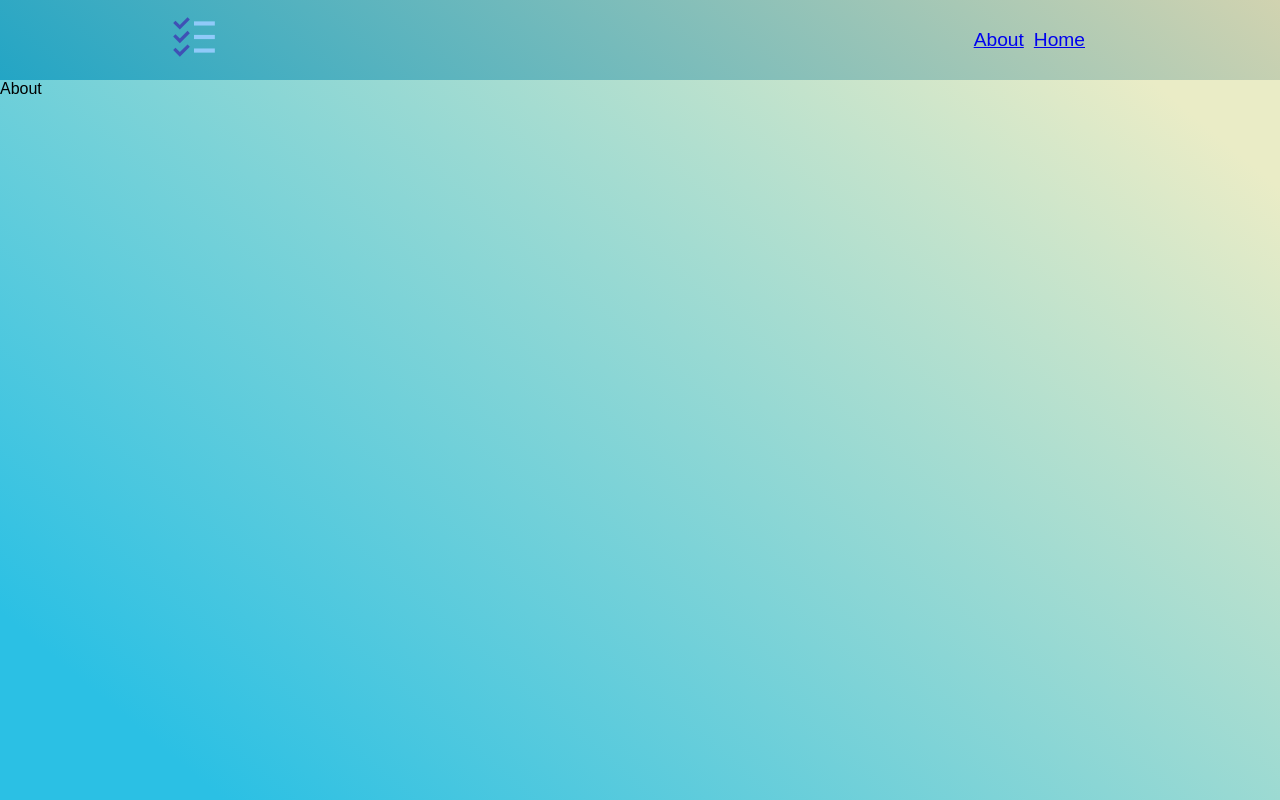
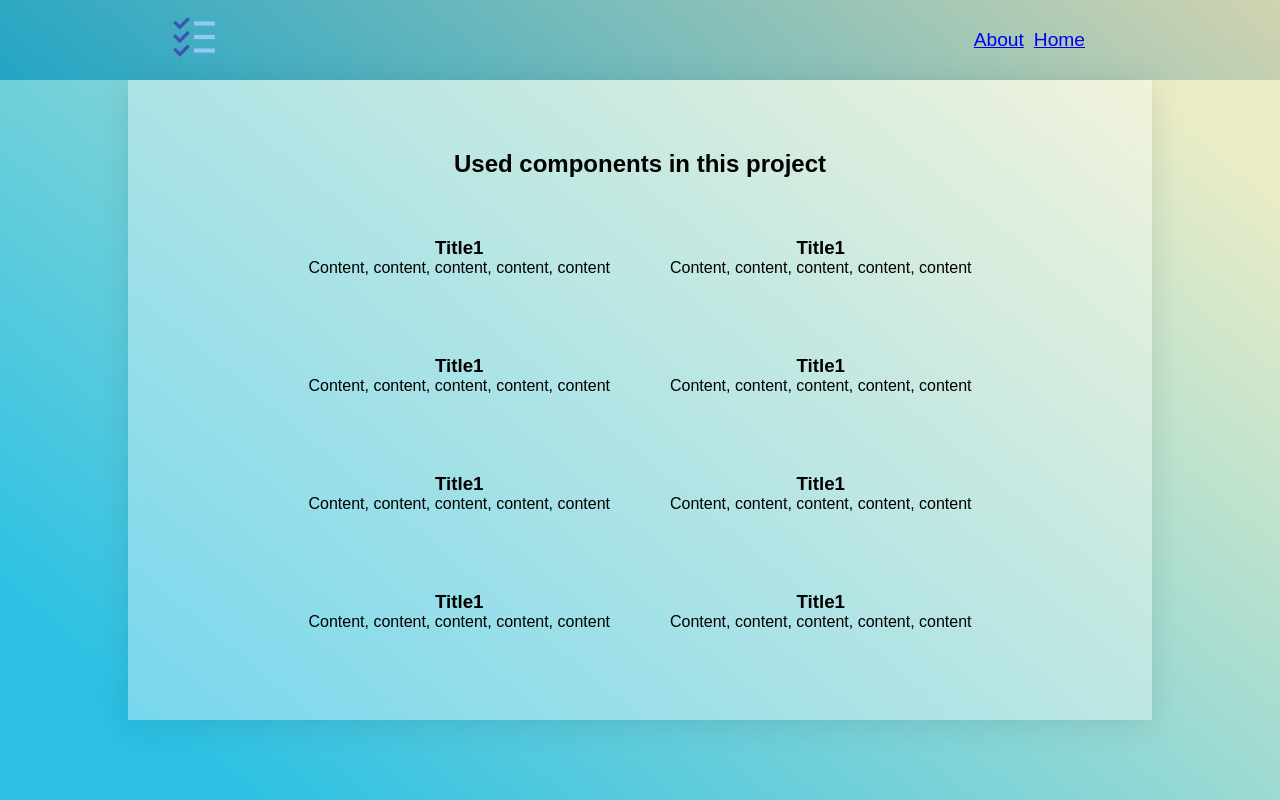
Before and after one commit to Janiite/react-to-do, a React (Create React App) app in the folder frontend/: page /about in a window 1280 px wide. Built offline with nearby package versions, Linux system fonts and the light colour scheme.

Commit message:
about-layout

```diff
--- a/frontend/src/Pages/About.js
+++ b/frontend/src/Pages/About.js
@@ -1,9 +1,49 @@
-import React from 'react'
+import React from "react";
 
 const About = () => {
   return (
-    <div>About</div>
-  )
-}
+    <>
+      <div className="about-layout">
+      <h2>Used components in this project</h2>
+        <div className="about-component-box">
 
-export default About
+          <div className="about-component">
+            <h3>Title1</h3>
+            <p>Content, content, content, content, content</p>
+          </div>
+          <div className="about-component">
+            <h3>Title1</h3>
+            <p>Content, content, content, content, content</p>
+          </div>
+          <div className="about-component">
+            <h3>Title1</h3>
+            <p>Content, content, content, content, content</p>
+          </div>
+          <div className="about-component">
+            <h3>Title1</h3>
+            <p>Content, content, content, content, content</p>
+          </div>
+          <div className="about-component">
+            <h3>Title1</h3>
+            <p>Content, content, content, content, content</p>
+          </div>
+          <div className="about-component">
+            <h3>Title1</h3>
+            <p>Content, content, content, content, content</p>
+          </div>
+          <div className="about-component">
+            <h3>Title1</h3>
+            <p>Content, content, content, content, content</p>
+          </div>
+          <div className="about-component">
+            <h3>Title1</h3>
+            <p>Content, content, content, content, content</p>
+          </div>
+
+        </div>
+      </div>
+    </>
+  );
+};
+
+export default About;
--- a/frontend/src/index.css
+++ b/frontend/src/index.css
@@ -116,3 +116,39 @@ footer {
   margin-top: 30px;
   text-align: center;
 }
+
+.about-layout {
+  display: flex;
+  flex-direction: column;
+  justify-content: center;
+  align-items: center;
+  padding: 30px;
+  width: 80%;
+  height: 80vh;
+  box-shadow: 0 4px 30px rgba(0, 0, 0, 0.1);
+  background: rgba(255, 255, 255, 0.36);
+  backdrop-filter: blur(7.7px);
+  margin: auto;
+  overflow:scroll;
+}
+.about-layout h2 {
+  margin-top: 40px;
+}
+
+.about-component-box {
+  padding: 20px;
+  width: 100%;
+  display: flex;
+  height: 100%;
+  justify-content: center;
+  flex-wrap: wrap;
+
+}
+
+.about-component {
+  display: flex;
+  flex-direction: column;
+  align-items: center;
+  justify-content: center;
+  padding: 30px;
+}
```
